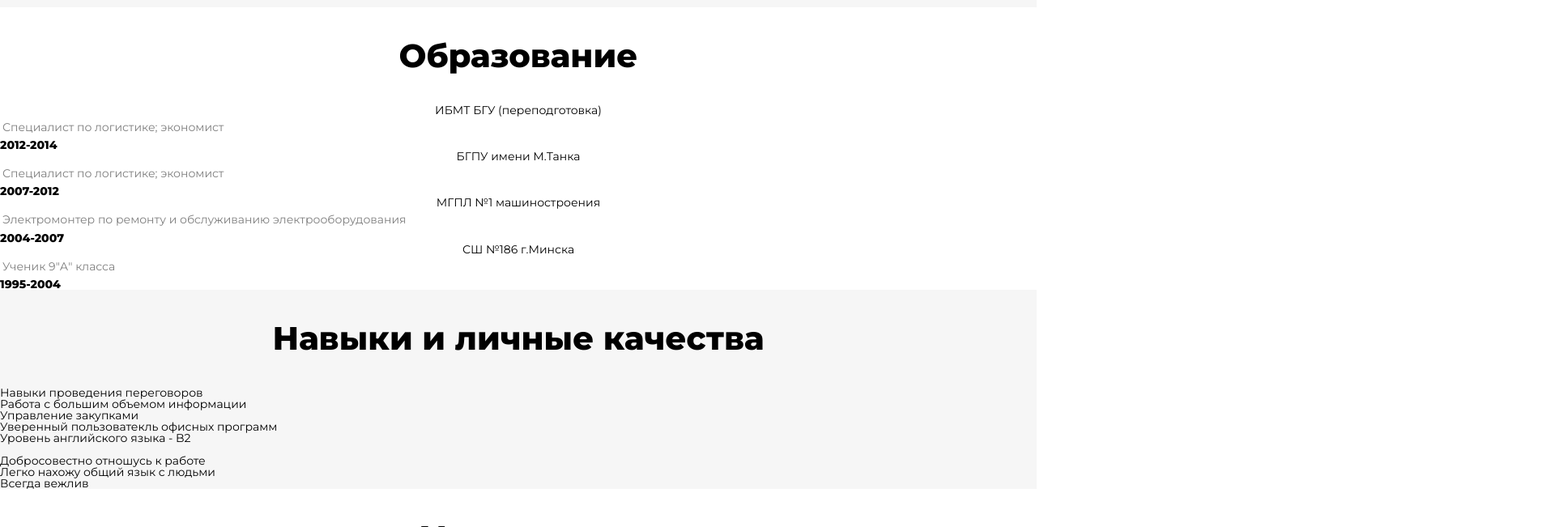
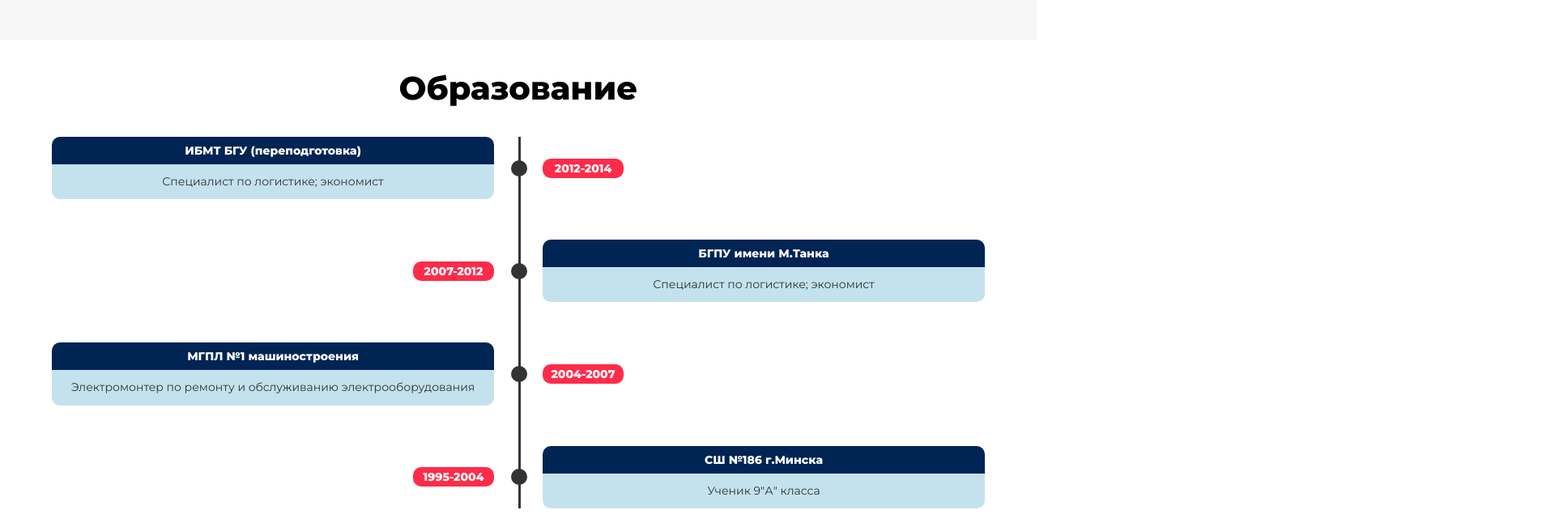
Before and after one commit to OlegKirduk/MyFirstSite, a plain HTML site: page index.html in a window 1280 px wide. Shown: the part 2149-2800 px from the top of the page at 81% size, 1920 px wide, since content can reach past the window. Drawn offline with Linux system fonts and the light colour scheme.

Commit message:
almost complete style.css

```diff
--- a/css/style.css
+++ b/css/style.css
@@ -182,3 +182,140 @@ nav {
 .underline {
   text-decoration: underline;
 }
+
+/*секция образование*/
+.education ul, li {
+  margin: 0;
+  padding: 0;
+}
+.container {
+  padding: 20px 0;
+}
+.timeline {
+  position: relative;
+  margin: 0 auto 100px;
+  width: 90%;
+}
+.timeline ul li {
+  margin-bottom: 50px;
+  list-style-type: none;
+  display: flex;
+  flex-direction: row;
+  align-items: center;
+}
+.point {
+  min-width: 20px;
+  height: 20px;
+  background-color: #333333 ;
+  border-radius: 100%;
+  z-index: 2;
+  border: 3px #333333 solid;
+  position: relative;
+  left: 1px;
+}
+.timeline ul li .content {
+  width: 50%;
+  padding: 0 20px;
+}
+.timeline ul li:nth-child(odd) .content {
+  padding-left: 0;
+}
+.timeline ul li:nth-child(odd) .date {
+  padding-right: 0;
+}
+.timeline ul li:nth-child(even) .content {
+  padding-right: 0;
+}
+.timeline ul li:nth-child(even) .date {
+  padding-left: 0;
+}
+.timeline ul li .date {
+  width: 50%;
+  padding: 0 20px;
+}
+.timeline ul li .date h4 {
+  background-color: #ff2b4a;
+  color: white;
+  width: 100px;
+  text-align: center;
+  padding: 5px 10px;
+  border-radius: 10px;
+}
+.timeline ul li .content h3 {
+  padding: 10px 20px;
+  background-color: #002453;
+  color:white;
+  margin-bottom: 0;
+  text-align: center;
+  border-top-left-radius: 10px;
+  border-top-right-radius: 10px;
+  font-weight: 800;
+}
+.timeline ul li .content p {
+  padding: 10px 20px;
+  background-color: #c4e2ee;
+  margin-top: 0;
+  text-align: center;
+  border-bottom-left-radius: 10px;
+  border-bottom-right-radius: 10px;
+  color: #333333;
+}
+.timeline ul li:nth-child(even) {
+  flex-direction: row-reverse;
+}
+.timeline ul li:nth-child(even) .date h4 {
+  float: right
+}
+.timeline::before {
+  content: "";
+  position: absolute;
+  height: 100%;
+  width: 3px;
+  left: 50%;
+  background-color: #333333;
+}
+/*секция про навыки*/
+
+/*секция про увлечения*/
+.interests {
+  border-collapse: collapse;
+  margin: 0 auto 100px;
+}
+.interests img{
+  height: 150px;
+  width: 150px;
+}
+.interests th{
+  height: 250px;
+  width: 250px;
+  color: white;
+  border: white solid 50px;
+  padding: 20px;
+}
+.bike{
+  background-image: url(img/icons/bike.png);
+  background: #10c6fc;
+}
+.aqua{
+  background: #835aeb;
+}
+.guitar{
+  background: #002453;
+}
+.travel{
+  background: #ff2b4a;
+}
+/*подва сайта*/
+footer {
+  background: #30697d url(../img/bg.jpg) no-repeat center top / cover;
+  height: 250px;
+}
+.webpages{
+  margin: 0 auto;
+
+}
+.webpages img{
+  height: 60px;
+  width: 60px;
+  padding: 10px;
+}
```
